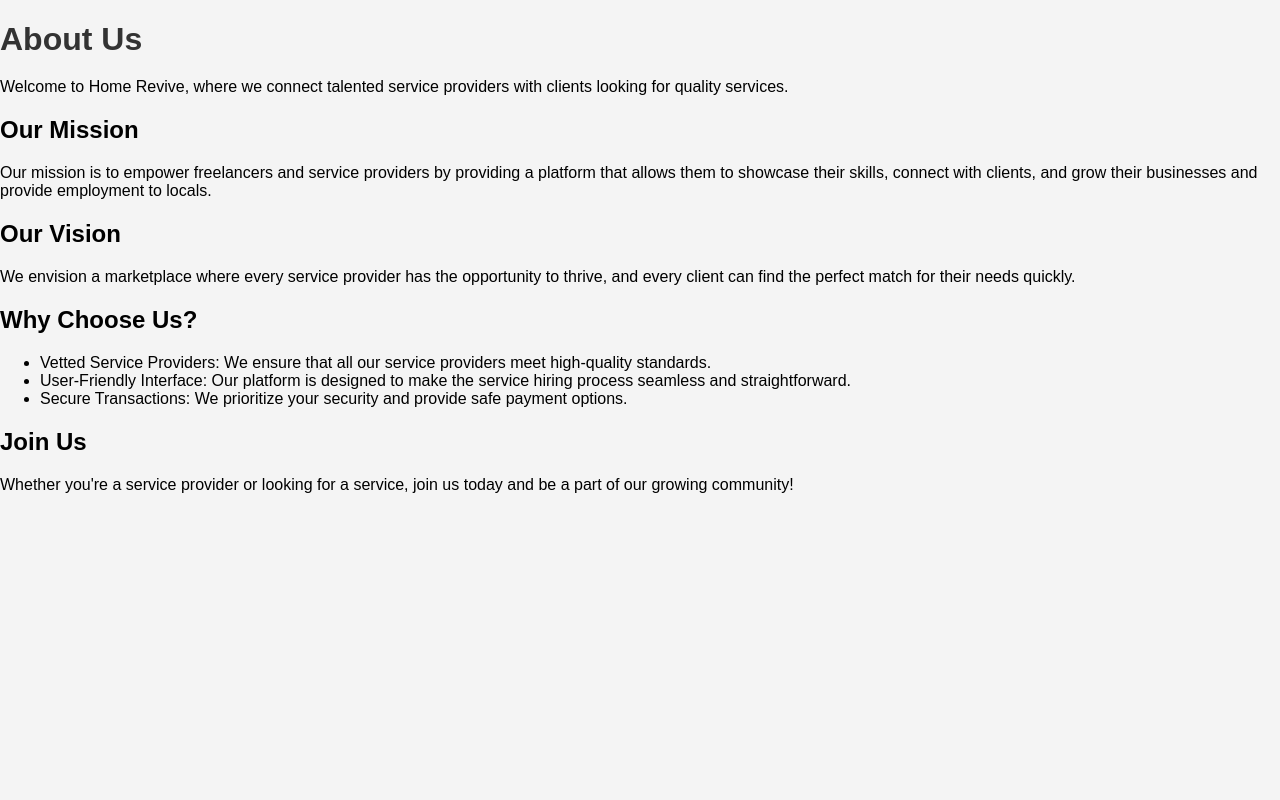
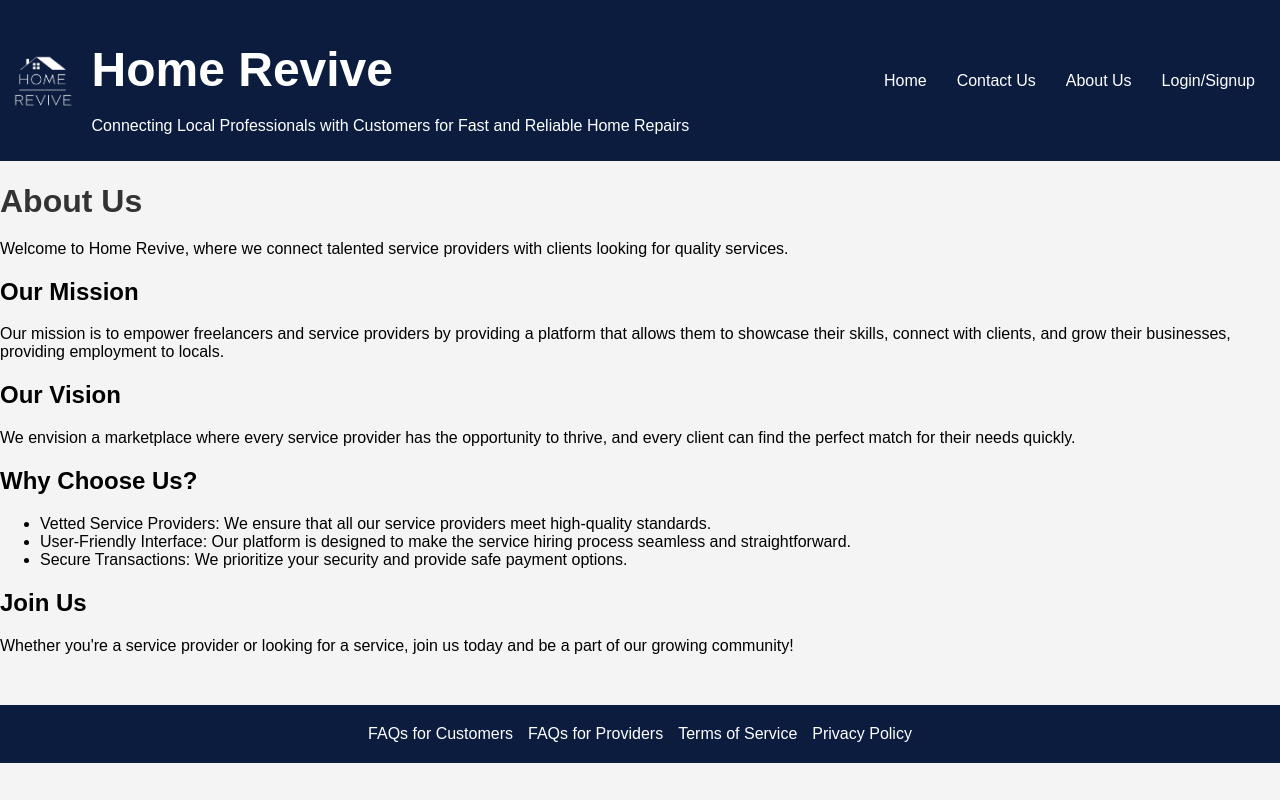
Before and after one commit to sanika2520/homerevive1, a React (Create React App) app: page /About in a window 1280 px wide. Built offline with nearby package versions, Linux system fonts and the light colour scheme; no server answers.

Commit message:
modified:   src/components/AboutUs.js 	modified:   src/components/ContactUs.js

```diff
--- a/src/components/AboutUs.js
+++ b/src/components/AboutUs.js
@@ -1,15 +1,38 @@
+// src/components/AboutUs.js
+
 import React from 'react';
+import { Link } from 'react-router-dom';
+import homeReviveLogo from '../assets/home-revive-logo.png.webp';
 
 const AboutUs = () => {
   return (
     <div className="about-us">
+      {/* Header */}
+      <header className="navbar">
+        <div className="logo-container">
+          <img src={homeReviveLogo} alt="Home Revive Logo" className="logo large" />
+          <div className="description">
+            <h1>Home Revive</h1>
+            <p>Connecting Local Professionals with Customers for Fast and Reliable Home Repairs</p>
+          </div>
+        </div>
+        <nav>
+          <Link to="/" className="nav-link">Home</Link>
+          <Link to="/contact" className="nav-link">Contact Us</Link>
+          <Link to="/about" className="nav-link">About Us</Link>
+          <Link to="/login-signup" className="nav-link">Login/Signup</Link>
+        </nav>
+      </header>
+
+      {/* Main Content */}
+      <main className="about-us-content">
         <h1>About Us</h1>
         <p>
           Welcome to Home Revive, where we connect talented service providers with clients looking for quality services.
         </p>
         <h2>Our Mission</h2>
         <p>
-        Our mission is to empower freelancers and service providers by providing a platform that allows them to showcase their skills, connect with clients, and grow their businesses and provide employment to locals.
+          Our mission is to empower freelancers and service providers by providing a platform that allows them to showcase their skills, connect with clients, and grow their businesses, providing employment to locals.
         </p>
         <h2>Our Vision</h2>
         <p>
@@ -25,6 +48,18 @@
         <p>
           Whether you're a service provider or looking for a service, join us today and be a part of our growing community!
         </p>
+      </main>
+
+      {/* Footer */}
+      <footer>
+
+        <div className="footer-links">
+          <Link to="/FAQSCustomers">FAQs for Customers</Link>
+          <Link to="/FAQSProviders">FAQs for Providers</Link>
+          <Link to="/Terms">Terms of Service</Link>
+          <Link to="/PrivacyPolicy">Privacy Policy</Link>
+        </div>
+      </footer>
     </div>
   );
 };
--- a/src/components/ContactUs.js
+++ b/src/components/ContactUs.js
@@ -1,5 +1,8 @@
 // src/components/ContactUs.js
+
 import React, { useState } from 'react';
+import { Link } from 'react-router-dom';
+import homeReviveLogo from '../assets/home-revive-logo.png.webp';
 
 const ContactUs = () => {
   const [formData, setFormData] = useState({
@@ -21,18 +24,36 @@
 
   const handleSubmit = (e) => {
     e.preventDefault();
-    // You can send formData to your backend here
     console.log('Form Submitted:', formData);
     setIsSubmitted(true);
-    setFormData({ name: '', email: '', subject: '', message: '' }); // Reset form
+    setFormData({ name: '', email: '', subject: '', message: '' });
   };
 
   return (
     <div className="contact-us">
+      {/* Header */}
+      <header className="navbar">
+        <div className="logo-container">
+          <img src={homeReviveLogo} alt="Home Revive Logo" className="logo large" />
+          <div className="description">
+            <h1>Home Revive</h1>
+            <p>Connecting Local Professionals with Customers for Fast and Reliable Home Repairs</p>
+          </div>
+        </div>
+        <nav>
+          <Link to="/" className="nav-link">Home</Link>
+          <Link to="/contact" className="nav-link">Contact Us</Link>
+          <Link to="/about" className="nav-link">About Us</Link>
+          <Link to="/login-signup" className="nav-link">Login/Signup</Link>
+        </nav>
+      </header>
+
+      {/* Main Content */}
+      <main className="contact-us-content" style={{ display: 'flex', flexDirection: 'column', alignItems: 'center', padding: '20px', maxWidth: '600px', margin: '20px auto' }}>
         <h2>Contact Us</h2>
         {isSubmitted && <p className="success-message">Thank you for your message!</p>}
-      <form onSubmit={handleSubmit} className="contact-form">
-        <div className="form-group">
+        <form onSubmit={handleSubmit} className="contact-form" style={{ width: '100%' }}>
+          <div className="form-group" style={{ marginBottom: '15px' }}>
             <label htmlFor="name">Name</label>
             <input
               type="text"
@@ -42,9 +63,10 @@
               onChange={handleChange}
               required
               className="form-input"
+              style={{ width: '100%', padding: '10px', border: '1px solid #ccc', borderRadius: '4px' }}
             />
           </div>
-        <div className="form-group">
+          <div className="form-group" style={{ marginBottom: '15px' }}>
             <label htmlFor="email">Email</label>
             <input
               type="email"
@@ -54,9 +76,10 @@
               onChange={handleChange}
               required
               className="form-input"
+              style={{ width: '100%', padding: '10px', border: '1px solid #ccc', borderRadius: '4px' }}
             />
           </div>
-        <div className="form-group">
+          <div className="form-group" style={{ marginBottom: '15px' }}>
             <label htmlFor="subject">Subject</label>
             <input
               type="text"
@@ -66,9 +89,10 @@
               onChange={handleChange}
               required
               className="form-input"
+              style={{ width: '100%', padding: '10px', border: '1px solid #ccc', borderRadius: '4px' }}
             />
           </div>
-        <div className="form-group">
+          <div className="form-group" style={{ marginBottom: '15px' }}>
             <label htmlFor="message">Message</label>
             <textarea
               id="message"
@@ -77,10 +101,22 @@
               onChange={handleChange}
               required
               className="form-textarea"
+              style={{ width: '100%', padding: '10px', border: '1px solid #ccc', borderRadius: '4px' }}
             ></textarea>
           </div>
-        <button type="submit" className="submit-button">Send Message</button>
+          <button type="submit" className="submit-button" style={{ backgroundColor: '#0B1C3E', color: '#fff', border: 'none', padding: '10px 15px', borderRadius: '4px', cursor: 'pointer' }}>Send Message</button>
         </form>
+      </main>
+
+      {/* Footer */}
+      <footer>
+        <div className="footer-links">
+          <Link to="/FAQSCustomers">FAQs for Customers</Link>
+          <Link to="/FAQSProviders">FAQs for Providers</Link>
+          <Link to="/Terms">Terms of Service</Link>
+          <Link to="/PrivacyPolicy">Privacy Policy</Link>
+        </div>
+      </footer>
     </div>
   );
 };
```
Lines whose indentation alone changed are shown as unchanged.
